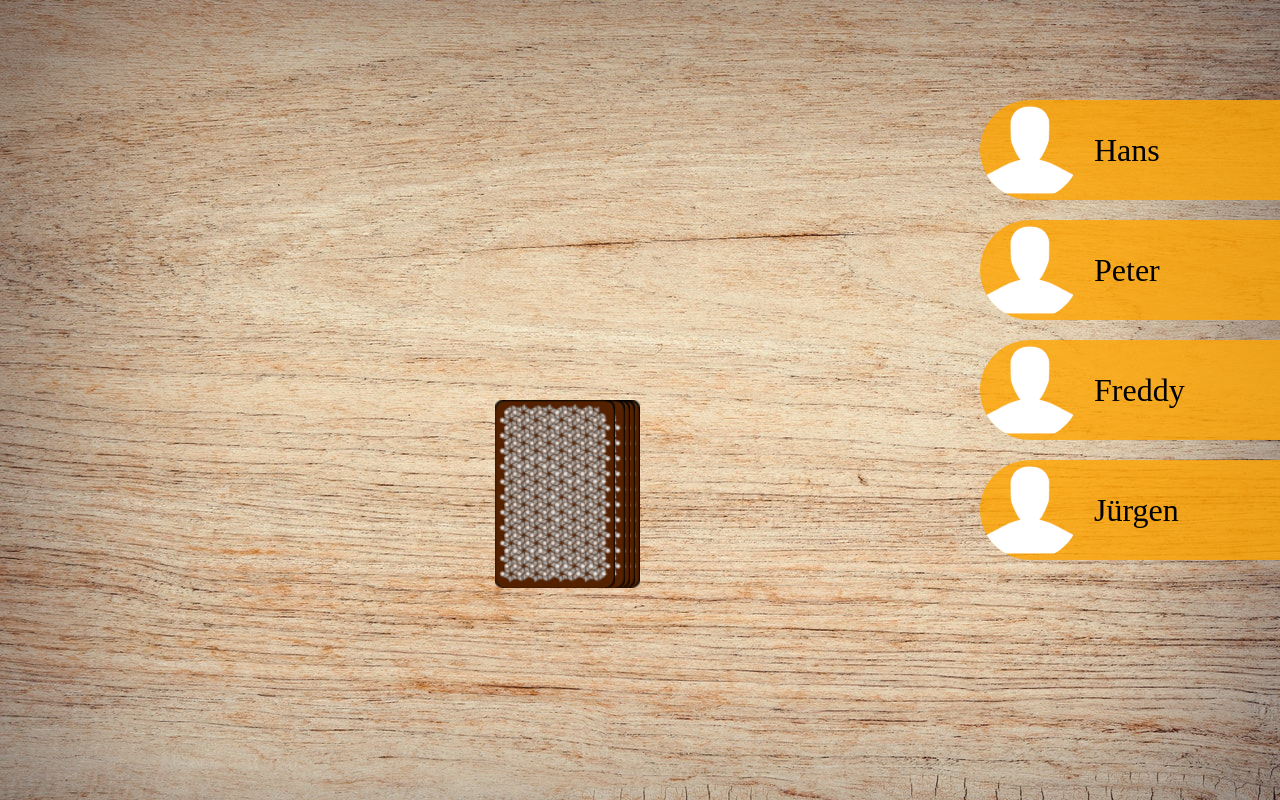
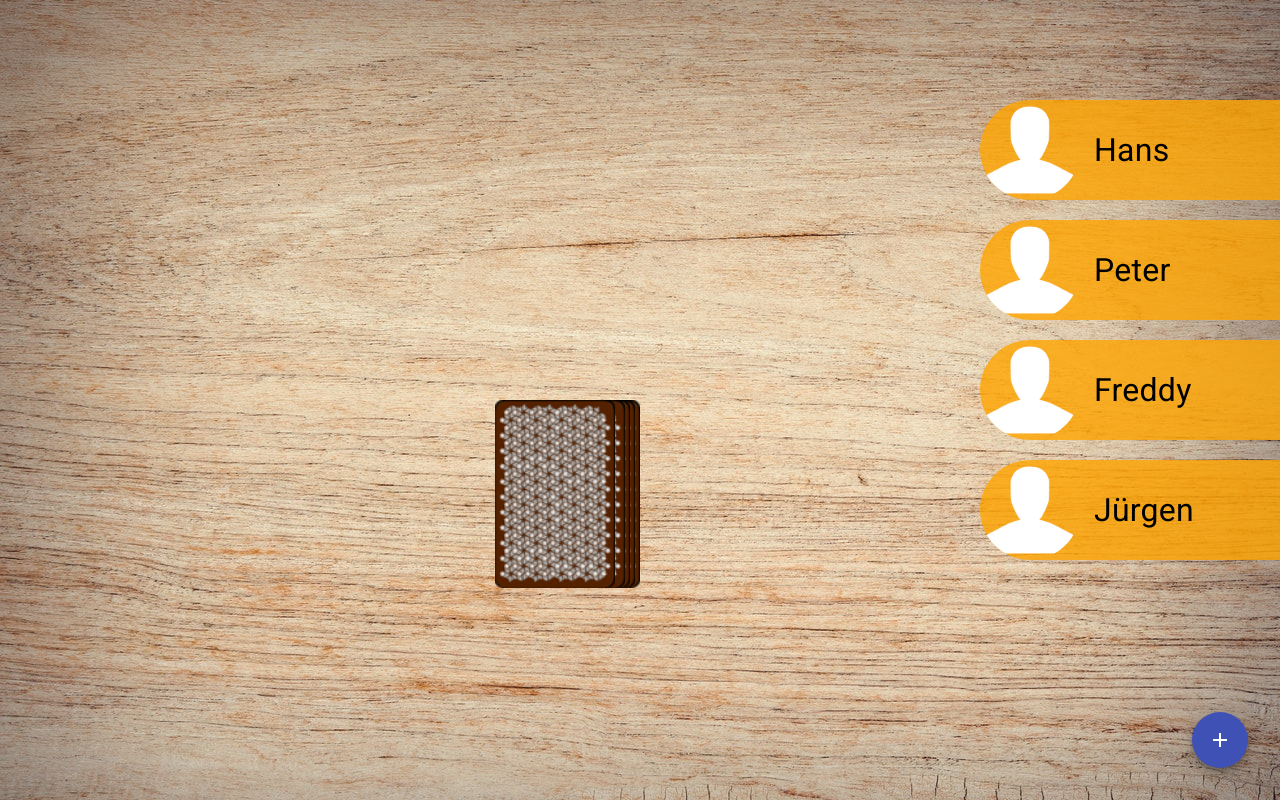
Before and after one commit to GeorgiosKoinaris/ringoffire, an Angular app: page /game in a window 1280 px wide. Built offline with nearby package versions, Linux system fonts and the light colour scheme.

Commit message:
added dialogAddPlayerComponent

```diff
--- a/angular.json
+++ b/angular.json
@@ -30,6 +30,7 @@
               "src/assets"
             ],
             "styles": [
+              "@angular/material/prebuilt-themes/indigo-pink.css",
               "src/styles.scss"
             ],
             "scripts": []
@@ -93,6 +94,7 @@
               "src/assets"
             ],
             "styles": [
+              "@angular/material/prebuilt-themes/indigo-pink.css",
               "src/styles.scss"
             ],
             "scripts": []
--- a/package.json
+++ b/package.json
@@ -11,10 +11,12 @@
   "private": true,
   "dependencies": {
     "@angular/animations": "^15.2.0",
+    "@angular/cdk": "^15.2.3",
     "@angular/common": "^15.2.0",
     "@angular/compiler": "^15.2.0",
     "@angular/core": "^15.2.0",
     "@angular/forms": "^15.2.0",
+    "@angular/material": "^15.2.3",
     "@angular/platform-browser": "^15.2.0",
     "@angular/platform-browser-dynamic": "^15.2.0",
     "@angular/router": "^15.2.0",
--- /dev/null
+++ b/src/app/dialog-add-player/dialog-add-player.component.html
@@ -0,0 +1,13 @@
+<h1 mat-dialog-title>Add new player</h1>
+
+<div mat-dialog-content>
+    <p>Please enter the name of a player</p>
+    <mat-form-field appearance="fill">
+        <mat-label>Name</mat-label>
+        <input matInput [(ngModel)]="name">
+    </mat-form-field>
+</div>
+<div mat-dialog-actions>
+    <button mat-button (click)="onNoClick()">No Thanks</button>
+    <button mat-button [mat-dialog-close]="" cdkFocusInitial>Ok</button>
+</div>
--- /dev/null
+++ b/src/app/dialog-add-player/dialog-add-player.component.ts
@@ -0,0 +1,20 @@
+import { Component, OnInit } from '@angular/core';
+
+@Component({
+  selector: 'app-dialog-add-player',
+  templateUrl: './dialog-add-player.component.html',
+  styleUrls: ['./dialog-add-player.component.scss']
+})
+export class DialogAddPlayerComponent implements OnInit {
+  name: string = '';
+
+  constructor() { };
+  ngOnInit(): void {
+
+  }
+
+  onNoClick() {
+
+  }
+
+}
--- a/src/app/game/game.component.html
+++ b/src/app/game/game.component.html
@@ -15,3 +15,7 @@
         <img (click)="takeCard()" *ngIf="pickCardAnimation" class="pick-card" style="right: 25px" src="assets/img/cards/{{ currentCard }}.png" alt="">
     </div>
 </div>
+
+<button mat-fab color="primary" (click)="openDialog()" class="btn-add">
+    <mat-icon>add</mat-icon>
+  </button>
--- a/src/app/game/game.component.scss
+++ b/src/app/game/game.component.scss
@@ -3,6 +3,7 @@
     height: 100vh;
     max-width: 100%;
     background-image: url('/assets/img/board.jpg');
+    background-size: cover;
     display: flex;
     justify-content: center;
     align-items: center;
@@ -54,3 +55,9 @@
     position: absolute;
     right: 0;
 }
+
+.btn-add {
+    position: absolute;
+    right: 32px;
+    bottom: 32px;
+}
--- a/src/app/game/game.component.ts
+++ b/src/app/game/game.component.ts
@@ -1,5 +1,8 @@
 import { Component, OnInit } from '@angular/core';
 import { Game } from 'src/models/game';
+import { MatDialog } from '@angular/material/dialog';
+import { DialogAddPlayerComponent } from '../dialog-add-player/dialog-add-player.component';
+
 
 @Component({
   selector: 'app-game',
@@ -11,7 +14,7 @@
   currentCard: string;
   game: Game;
 
-  constructor() { }
+  constructor(public dialog: MatDialog) { }
 
   ngOnInit(): void {
     this.newGame();
@@ -32,4 +35,14 @@
       }, 1000);
     }
   }
+
+  openDialog(): void {
+    const dialogRef = this.dialog.open(DialogAddPlayerComponent);
+
+    dialogRef.afterClosed().subscribe(result => {
+      console.log('The dialog was closed');
+
+    });
+  }
+
 }
--- a/src/index.html
+++ b/src/index.html
@@ -6,8 +6,11 @@
   <base href="/">
   <meta name="viewport" content="width=device-width, initial-scale=1">
   <link rel="icon" type="image/x-icon" href="favicon.ico">
+  <link rel="preconnect" href="https://fonts.gstatic.com">
+  <link href="https://fonts.googleapis.com/css2?family=Roboto:wght@300;400;500&display=swap" rel="stylesheet">
+  <link href="https://fonts.googleapis.com/icon?family=Material+Icons" rel="stylesheet">
 </head>
-<body>
+<body class="mat-typography">
   <app-root></app-root>
 </body>
 </html>
--- a/src/styles.scss
+++ b/src/styles.scss
@@ -1,3 +1,5 @@
 body {
     margin: 0;
 }
+html, body { height: 100%; }
+body { margin: 0; font-family: Roboto, "Helvetica Neue", sans-serif; }
```
Also changed, not shown: src/app/app.module.ts (+20 -2 lines), src/app/dialog-add-player/dialog-add-player.component.scss (added), 2 other files (tests, documents, lock files or other folders).
